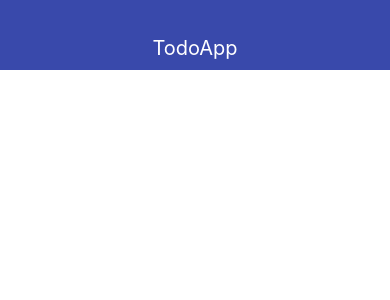
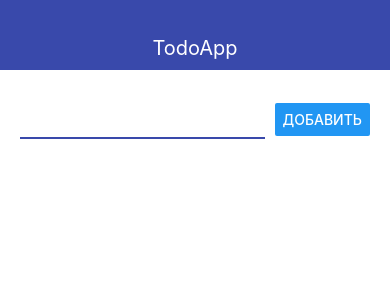
Before and after one commit to webdevkirill/todo-react-native, a React Native app: screen / in a window 390 px wide. Shown: the top 300 px of the page. Built offline with nearby package versions, Linux system fonts and the light colour scheme.

Commit message:
Добавляет статику для блока добавления todo айтема

```diff
--- a/App.js
+++ b/App.js
@@ -1,19 +1,24 @@
 import { StatusBar } from 'expo-status-bar';
 import React from 'react';
 import { StyleSheet, Text, View } from 'react-native';
+import { AddTodo } from './src/AddTodo';
 import { Navbar } from './src/Navbar';
 
 export default function App() {
     return (
-        <View style={styles.container}>
+        <View>
             <Navbar title='TodoApp' />
-            <StatusBar />
+            <View style={styles.container}>
+                <AddTodo />
+                <StatusBar />
+            </View>
         </View>
     );
 }
 
 const styles = StyleSheet.create({
     container: {
-
+        paddingHorizontal: 20,
+        paddingVertical: 30
     },
 });
--- /dev/null
+++ b/src/AddTodo/index.js
@@ -0,0 +1,27 @@
+import React from 'react';
+import { View, StyleSheet, TextInput, Button } from 'react-native';
+
+export const AddTodo = () => {
+
+    return (
+        <View style={styles.block}>
+            <TextInput style={styles.input} />
+            <Button title='Добавить' />
+        </View>
+    )
+}
+
+export const styles = StyleSheet.create({
+    block: {
+        flexDirection: 'row',
+        justifyContent: 'space-between',
+        alignItems: 'center'
+    },
+    input: {
+        width: '70%',
+        padding: 10,
+        borderStyle: 'solid',
+        borderBottomWidth: 2,
+        borderBottomColor: '#3949ab'
+    }
+});
```
